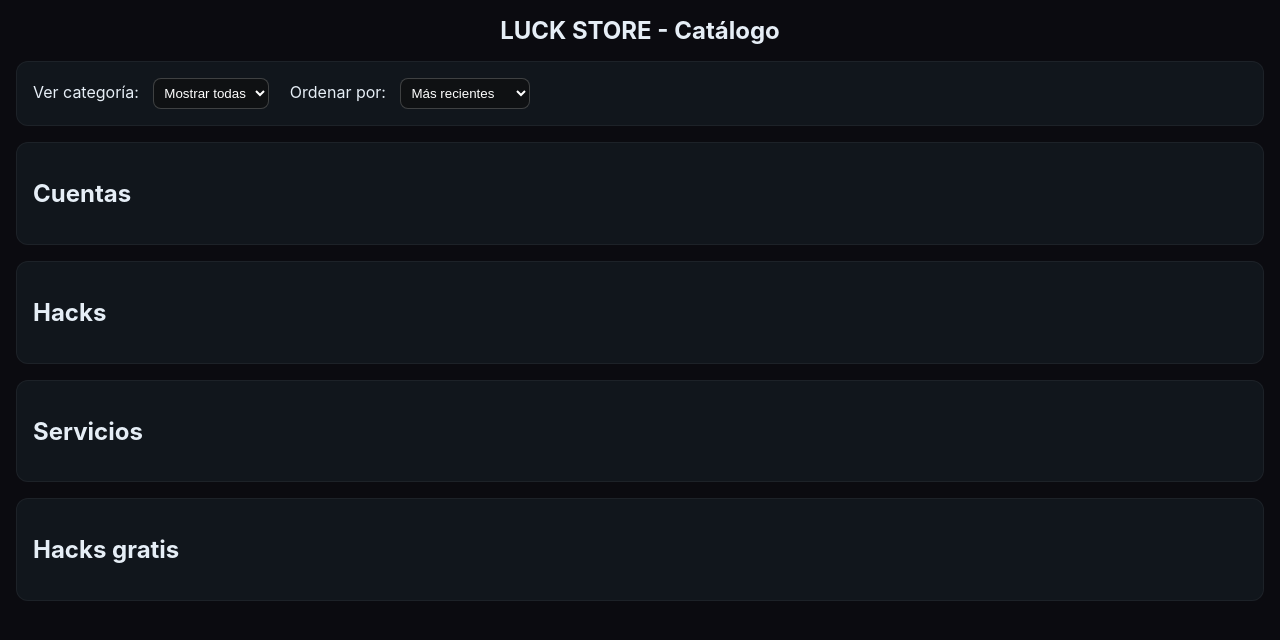
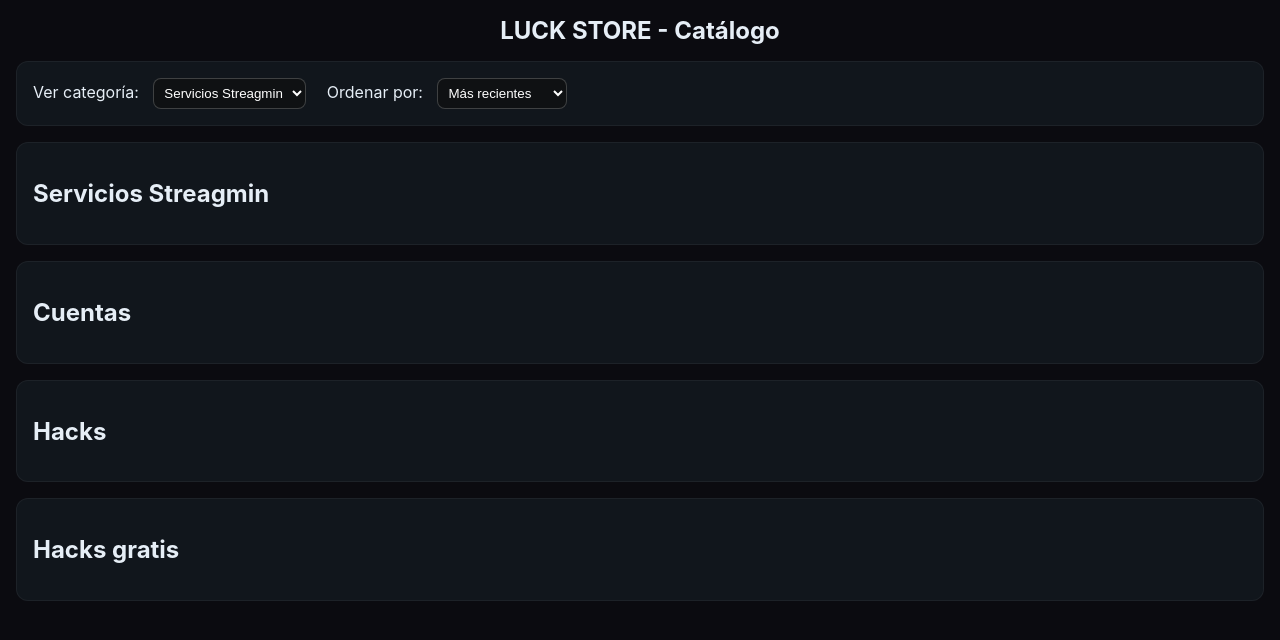
Before and after one commit to sevastiancastro92-arch/Storeacoun, a plain HTML site: page index.html in a window 1280 px wide. Drawn offline with Linux system fonts and the light colour scheme; no server answers.

Commit message:
Update index.html

```diff
--- a/index.html
+++ b/index.html
@@ -77,8 +77,8 @@
       to { transform: scale(0.5); opacity: 0; }
     }
   </style>
-<style type="text/css">* {user-select: auto !important; -webkit-user-select: auto !important;}</style><input type="hidden" id="inject_idm_text_selection"><style></style></head>
-<body>
+</head><body>
+
   <h1>LUCK STORE - Catálogo</h1>
 
   <!-- ALERTA -->
@@ -93,10 +93,10 @@
   <div class="card">
     <label>Ver categoría:</label>
     <select id="categorySelect">
-      <option value="all" selected="">Mostrar todas</option>
+      <option value="all">Mostrar todas</option>
       <option value="accounts">Cuentas</option>
       <option value="hacks">Hacks</option>
-      <option value="services">Servicios</option>
+      <option value="services" selected>Servicios Streagmin</option>
       <option value="freehacks">Hacks Gratis</option>
     </select>
 
@@ -131,8 +131,8 @@
           categorySelect=document.getElementById("categorySelect"),
           sortSelect=document.getElementById("sortSelect");
 
-    let currentCat="all";
-    loadProducts("all");
+    let currentCat="services";
+    loadProducts("services");
 
     categorySelect.onchange=()=>{currentCat=categorySelect.value;loadProducts(currentCat);}
     sortSelect.onchange=()=>loadProducts(currentCat);
@@ -156,7 +156,10 @@
     function loadProducts(cat){
       productsContainer.innerHTML="";
 
-      const categories = (cat==="all") ? ["accounts","hacks","services","freehacks"] : [cat];
+      // primero siempre "services" y luego las demás
+      const categories = (cat==="all")
+        ? ["services","accounts","hacks","freehacks"]
+        : (cat==="services" ? ["services","accounts","hacks","freehacks"] : [cat]);
 
       categories.forEach(c=>{
         const section=document.createElement("div");
@@ -206,7 +209,10 @@
             }
             if(c==="services"){
               let prices="";
-              p.priceList?.forEach(pr=>{prices+=`<div class="price">${pr.days} → $${pr.price}</div>`;});
+              p.priceList?.forEach(pr=>{
+                let precioCOP = new Intl.NumberFormat("es-CO").format(pr.price);
+                prices+=`<div class="price">${pr.days} → COP $${precioCOP}</div>`;
+              });
               d.innerHTML=`<img src="${p.imgLink}">
                            <h3>${p.title}</h3>
                            <div class="desc">${p.desc}</div>${prices}
@@ -233,7 +239,7 @@
     function getTitle(cat){
       if(cat==="accounts") return "Cuentas";
       if(cat==="hacks") return "Hacks";
-      if(cat==="services") return "Servicios";
+      if(cat==="services") return "Servicios Streagmin";
       if(cat==="freehacks") return "Hacks gratis";
       return "Productos";
     }
@@ -259,4 +265,5 @@
       setTimeout(()=> overlay.style.display="none", 400);
     });
   </script>
+
 </body></html>
```
